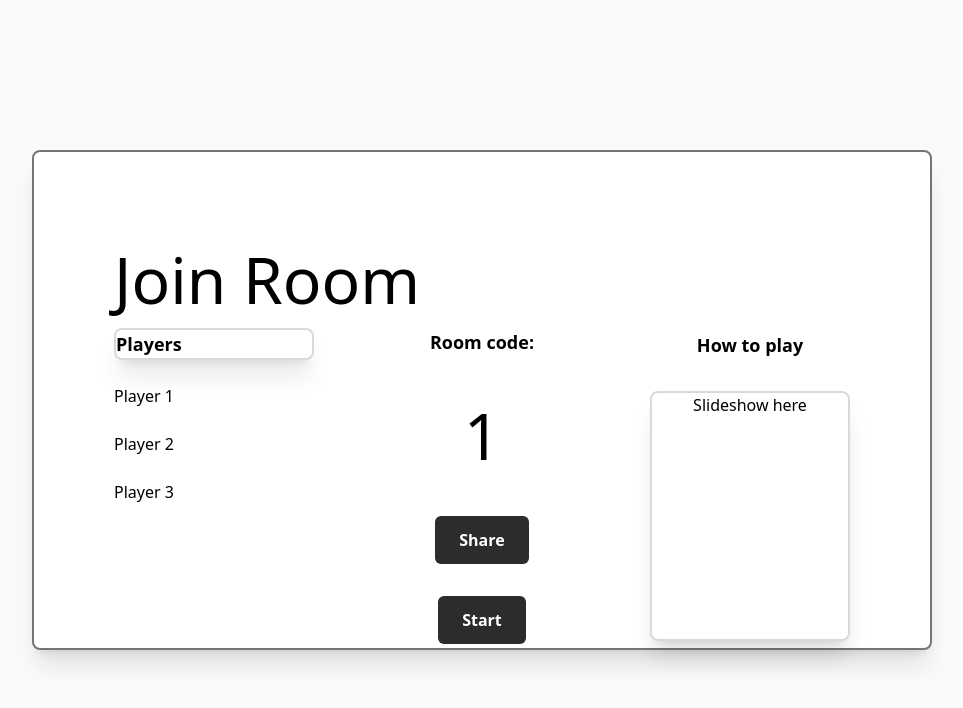
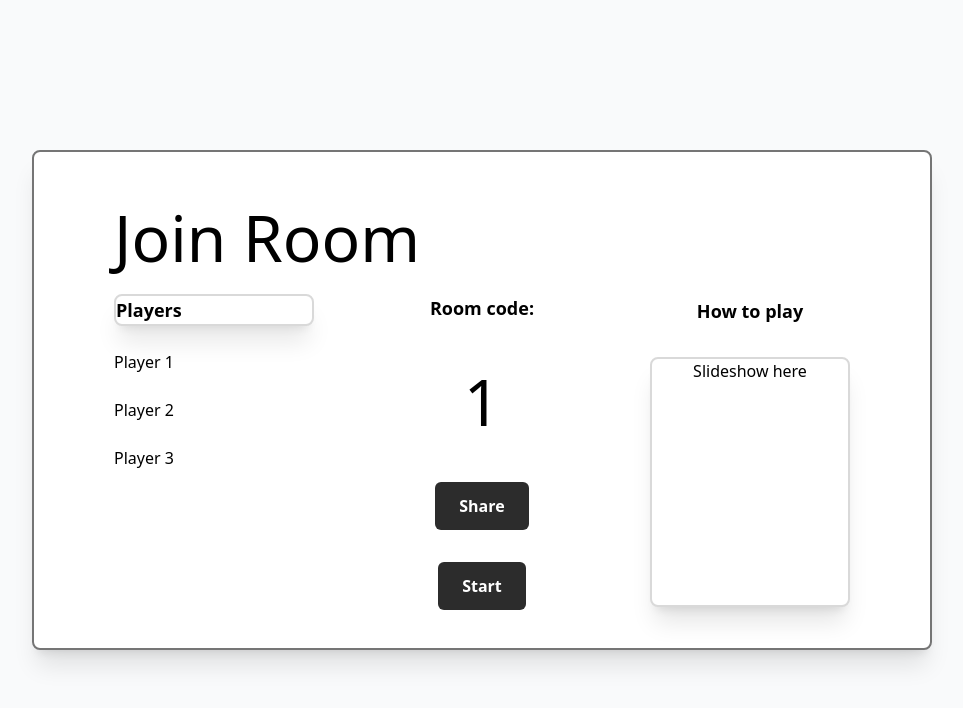
Before and after one commit to NLuke17/Telestration, a React app in the folder frontend/: page /lobby/1 in a window 1280 px wide. Shown: the top 708 px of the page, without its empty margins (158-1121 px from the left). Built offline with nearby package versions, Linux system fonts and the light colour scheme; no server answers; the HTML template or start-up script is replaced by a standard one.

Commit message:
Fixed formatting of lobby page

```diff
--- a/frontend/src/pages/LobbyPage.tsx
+++ b/frontend/src/pages/LobbyPage.tsx
@@ -45,7 +45,7 @@ import type { LobbySnapshot } from '../../../backend/src/types/dto';
                 width='900px'
                 height='500px'
                 padding='5em'
-                className='gap-2 flex-col border-2 border-dark-grey rounded-lg bg-white shadow-xl p-12'
+                className='flex flex-col justify-center gap-2 flex-col border-2 border-dark-grey rounded-lg bg-white shadow-xl p-12'
             >
                 {/* Header */}
                 <h1 className="text-heading-1 w-full text-left mb-0">Join Room</h1>
@@ -60,6 +60,7 @@ import type { LobbySnapshot } from '../../../backend/src/types/dto';
                             className='flex flex-col items-start border-2 border-light-grey rounded-lg bg-white shadow-xl p-2'>
                             <h2 className="text-lg font-bold text-left w-full">Players</h2>
                         </Container>
+
                         <p>Player 1</p>
                         <p>Player 2</p>
                         <p>Player 3</p>
```
